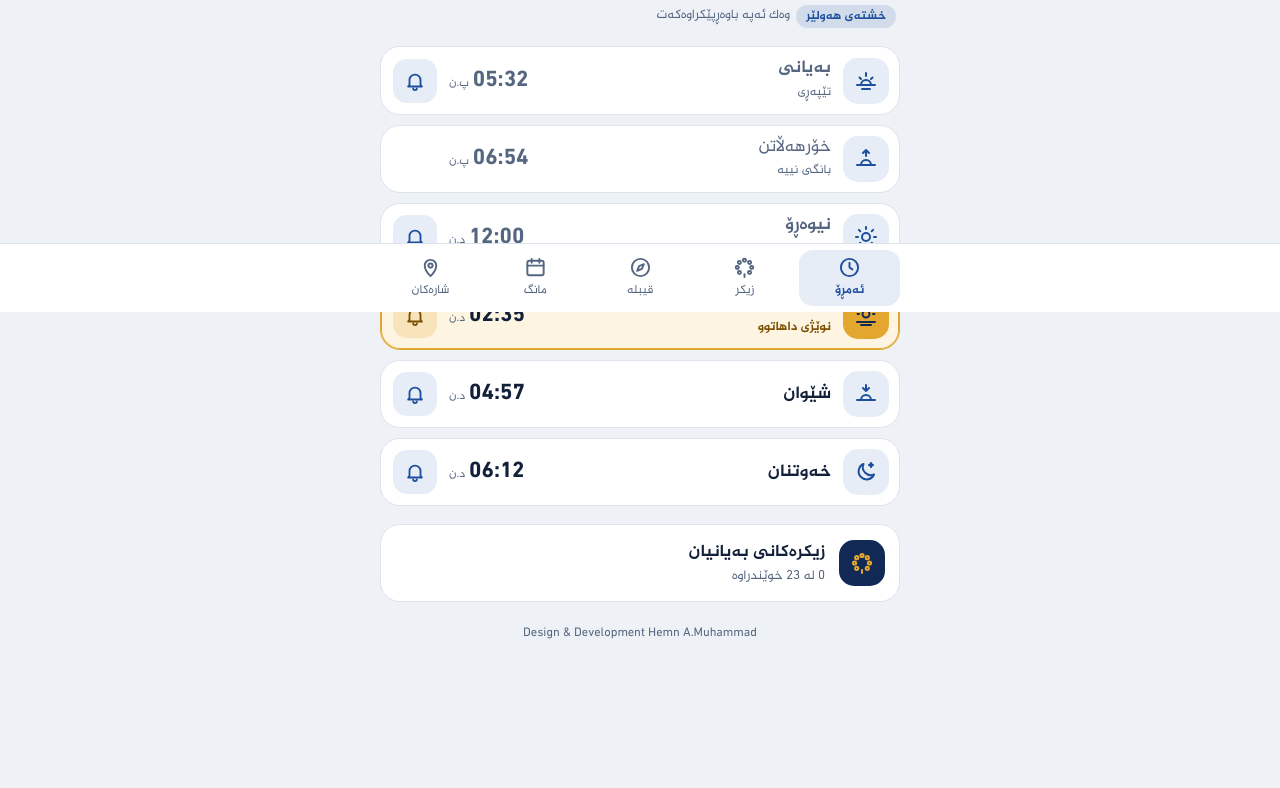
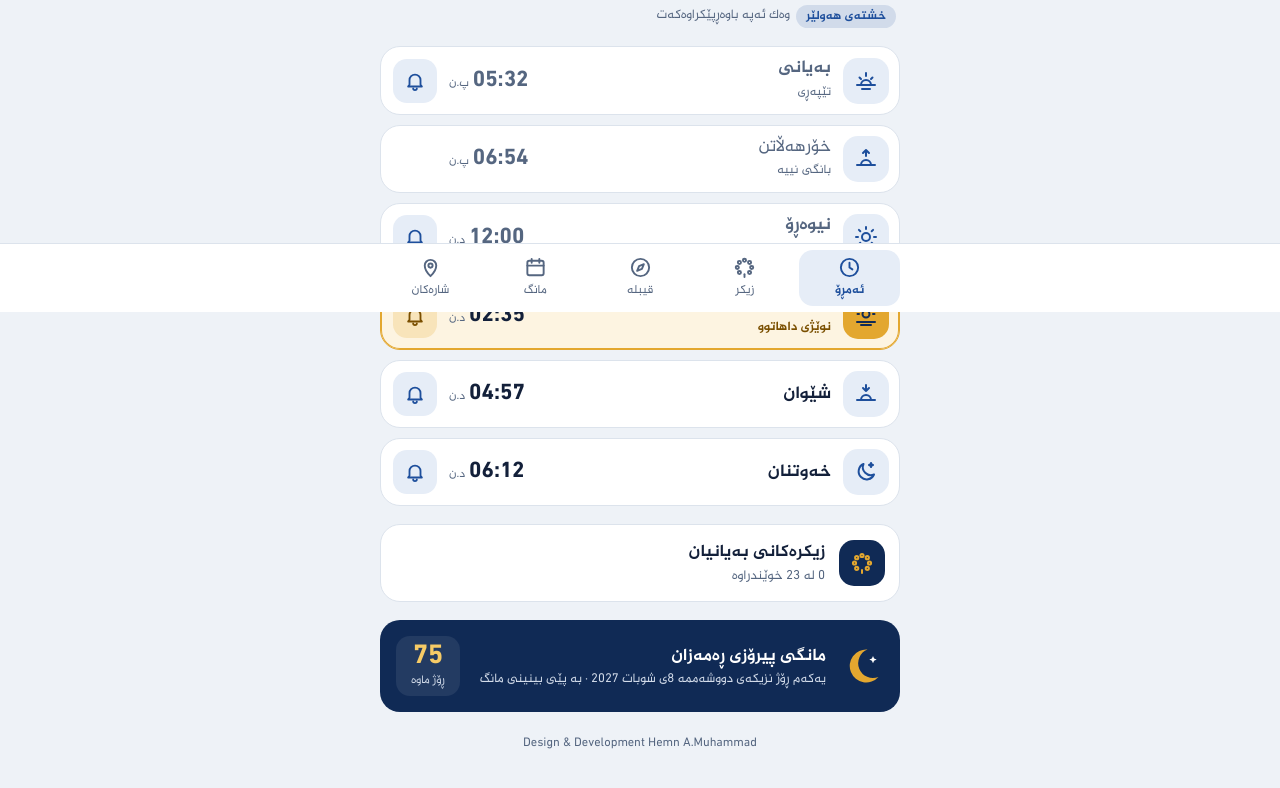
Before and after one commit to hemnedlbi/Menare, a plain HTML site: page public/index.html in a window 1280 px wide. Shown: the part 488-1276 px from the top of the page. Before the commit the page ends 1248 px from the top, so only its background shows below. Drawn offline with Linux system fonts and the light colour scheme.

Commit message:
Add Ramadan countdown card on the Today page
Co-Authored-By: Claude Opus 5.5 <noreply@anthropic.com>
Claude-Session: https://claude.ai/code/session_011UME5e9pgsg9wEY5grpVk6

```diff
--- a/public/index.html
+++ b/public/index.html
@@ -171,6 +171,15 @@ footer{color:var(--muted);font-size:.78rem;text-align:center;direction:ltr;paddi
 .dcard .dct{flex:1;display:flex;flex-direction:column}
 .dcard b{font-size:1.05rem}
 .dcard span.s{font-size:.82rem;color:var(--muted)}
+.rcard{position:relative;overflow:hidden;display:flex;align-items:center;gap:14px;background:var(--night);color:#FFFFFF;border-radius:20px;padding:16px}
+.rcard .rmoon{width:44px;height:44px;flex:none;color:#E3A72F}
+.rcard .rct{flex:1;display:flex;flex-direction:column;min-width:0}
+.rcard .rct b{font-size:1.05rem}
+.rcard .rct span{font-size:.8rem;color:#D3DCEA;line-height:1.5}
+.rcard .rnum{display:flex;flex-direction:column;align-items:center;flex:none;min-width:64px;padding:6px 10px;border-radius:14px;background:rgba(255,255,255,.08)}
+.rcard .rnum strong{font-size:1.7rem;line-height:1.1;color:#F6CB66;font-variant-numeric:tabular-nums}
+.rcard .rnum small{font-size:.72rem;color:#D3DCEA}
+.rcard[hidden]{display:none}
 .adhan-box{display:flex;flex-direction:column;gap:10px;background:var(--surface);border:1px solid var(--line);border-radius:20px;padding:14px 16px}
 .adhan-box .ab-t{display:flex;align-items:center;justify-content:space-between;gap:10px;flex-wrap:wrap}
 .adhan-box #adhanSt{font-size:.82rem;color:var(--muted)}
@@ -213,6 +222,11 @@ footer{color:var(--muted);font-size:.78rem;text-align:center;direction:ltr;paddi
       <button class="btn" id="adhanTest" type="button">تاقیکردنەوەی بانگ (دوای ١٠ چرکە)</button>
     </div>
     <button class="dcard" id="dShort" type="button"><span class="pi"><svg viewBox="0 0 24 24" fill="none" stroke="currentColor" stroke-width="2" stroke-linecap="round" stroke-linejoin="round" aria-hidden="true"><circle cx="12" cy="4.5" r="1.6"/><circle cx="17.3" cy="6.7" r="1.6"/><circle cx="19.5" cy="12" r="1.6"/><circle cx="17.3" cy="17.3" r="1.6"/><circle cx="6.7" cy="6.7" r="1.6"/><circle cx="4.5" cy="12" r="1.6"/><circle cx="6.7" cy="17.3" r="1.6"/><path d="M12 19v3"/></svg></span><span class="dct"><b id="dShortT"></b><span class="s" id="dShortS"></span></span></button>
+    <div class="rcard" id="ramadan" hidden aria-live="polite">
+      <svg class="rmoon" viewBox="0 0 48 48" aria-hidden="true"><path d="M30 6a18 18 0 1 0 12 30A15 15 0 1 1 30 6z" fill="currentColor"/><path d="M36 13l1.2 2.8 2.8 1.2-2.8 1.2L36 21l-1.2-2.8L32 17l2.8-1.2z" fill="#FFFFFF"/></svg>
+      <div class="rct"><b id="rT"></b><span id="rS"></span></div>
+      <div class="rnum"><strong id="rN"></strong><small id="rU"></small></div>
+    </div>
   </section>
 
   <section id="p-adhkar" hidden>
@@ -377,7 +391,7 @@ function renderToday(){var n=kNow(),c=CITIES[cityIdx],t=times(n.y,n.m,n.d,c),nk=
     return '<li class="'+cls+'"><span class="pi">'+ICONS[k]+'</span><span><span class="pn" style="display:block">'+NAMES[k]+'</span>'+(sub?'<span class="ps">'+sub+'</span>':'')+'</span><span class="pt">'+fmt(t[k])+'</span>'+bell+'</li>'}).join("");
   el("tSrc").innerHTML=srcHTML(c);
   var h=hijri();
-  el("todayDate").textContent=n.d+"ی "+MONTHS[n.m-1]+" "+n.y+(h?" · "+h:"");}
+  el("todayDate").textContent=n.d+"ی "+MONTHS[n.m-1]+" "+n.y+(h?" · "+h:"");renderRamadan();}
 function nextKey(n,t){var order=TKEYS,s=n.min*60+n.sec;
   for(var i=0;i<order.length;i++){if(t[order[i]]*60>s)return{key:order[i],at:t[order[i]],prev:i>0?t[order[i-1]]:t.isha-1440,tomorrow:false};}
   var tm=new Date(Date.UTC(n.y,n.m-1,n.d+1)),tt=times(tm.getUTCFullYear(),tm.getUTCMonth()+1,tm.getUTCDate(),CITIES[cityIdx]);return{key:"fajr",at:tt.fajr+1440,prev:t.isha,tomorrow:true};}
@@ -404,6 +418,23 @@ function dState(mode){var it=dItems(mode),s=load(dKey(mode),null);if(!s||s.lengt
 function autoMode(){var n=kNow(),t=times(n.y,n.m,n.d,CITIES[cityIdx]);return (n.min>=t.fajr&&n.min<t.asr)?"m":"e";}
 var dMode=autoMode();
 function dSum(mode){var it=dItems(mode),s=dState(mode),tot=0,left=0;it.forEach(function(a,i){tot+=a[3];left+=s[i];});return{done:tot-left,tot:tot,items:it.length,itemsDone:s.filter(function(x){return x===0}).length};}
+// Ramadan countdown (Umm al-Qura calendar; the official start can differ by a day after moon sighting)
+var WDAYS=["یەکشەممە","دووشەممە","سێشەممە","چوارشەممە","پێنجشەممە","هەینی","شەممە"];
+var HFMT=null;try{HFMT=new Intl.DateTimeFormat("en-u-ca-islamic-umalqura-nu-latn",{day:"numeric",month:"numeric",year:"numeric",timeZone:"UTC"});}catch(e){}
+function hParts(d){var p={};HFMT.formatToParts(d).forEach(function(x){p[x.type]=x.value});return{d:parseInt(p.day,10),m:parseInt(p.month,10),y:parseInt(p.year,10)};}
+var ramKey="",ramInfo=null;
+function ramCalc(n){if(!HFMT)return null;var base=Date.UTC(n.y,n.m-1,n.d),h=hParts(new Date(base));if(!h.m)return null;
+  if(h.m===9){for(var k=1;k<32;k++){var e=hParts(new Date(base+k*864e5));if(e.m===10)return{inR:true,day:h.d,left:k,y:h.y};}return null;}
+  for(var i=1;i<400;i++){var dt=new Date(base+i*864e5),q=hParts(dt);if(q.m===9&&q.d===1)return{inR:false,left:i,date:dt,y:q.y};}
+  return null;}
+function renderRamadan(){var n=kNow(),key=n.y+"-"+n.m+"-"+n.d;if(key!==ramKey){ramKey=key;try{ramInfo=ramCalc(n);}catch(e){ramInfo=null;}}
+  var box=el("ramadan"),r=ramInfo;if(!r){box.hidden=true;return;}box.hidden=false;
+  if(r.inR){el("rT").textContent="ڕۆژی "+r.day+"ی ڕەمەزان";
+    el("rS").textContent=r.left===1?"سبەینێ جەژنی ڕەمەزانە (نزیکەی)":"ڕەمەزانت پیرۆز بێت · جەژن نزیکەی "+r.left+" ڕۆژی ماوە";
+    el("rN").textContent=r.left;el("rU").textContent="ڕۆژ بۆ جەژن";return;}
+  var d=r.date;el("rT").textContent=r.left===1?"سبەینێ ڕەمەزانە":"مانگی پیرۆزی ڕەمەزان";
+  el("rS").textContent="یەکەم ڕۆژ نزیکەی "+WDAYS[d.getUTCDay()]+" "+d.getUTCDate()+"ی "+MONTHS[d.getUTCMonth()]+" "+d.getUTCFullYear()+" · بە پێی بینینی مانگ";
+  el("rN").textContent=r.left;el("rU").textContent=r.left===1?"ڕۆژ ماوە":"ڕۆژ ماوە";}
 function renderShort(){var m=autoMode(),s=dSum(m);el("dShortT").textContent=m==="m"?"زیکرەکانی بەیانیان":"زیکرەکانی ئێواران";
   el("dShortS").textContent=s.itemsDone===s.items?"هەمووی خوێندرایەوە":(s.itemsDone+" لە "+s.items+" خوێندراوە");}
 function arN(n){return String(n).replace(/\d/g,function(d){return "٠١٢٣٤٥٦٧٨٩"[d];});}
--- a/public/sw.js
+++ b/public/sw.js
@@ -1,4 +1,4 @@
-const CACHE="menare-v10";
+const CACHE="menare-v11";
 const FILES=["./","index.html","manifest.webmanifest","fonts/SarkarAljazeera-Regular.woff2","fonts/SarkarAljazeera-Bold.woff2","fonts/Amiri-Regular.woff2","fonts/Amiri-Bold.woff2",
  "icons/icon-192.png","icons/icon-512.png","icons/maskable-512.png","icons/apple-touch-icon.png"];
 self.addEventListener("install",e=>{e.waitUntil(caches.open(CACHE).then(c=>c.addAll(FILES)).then(()=>self.skipWaiting()));});
```
